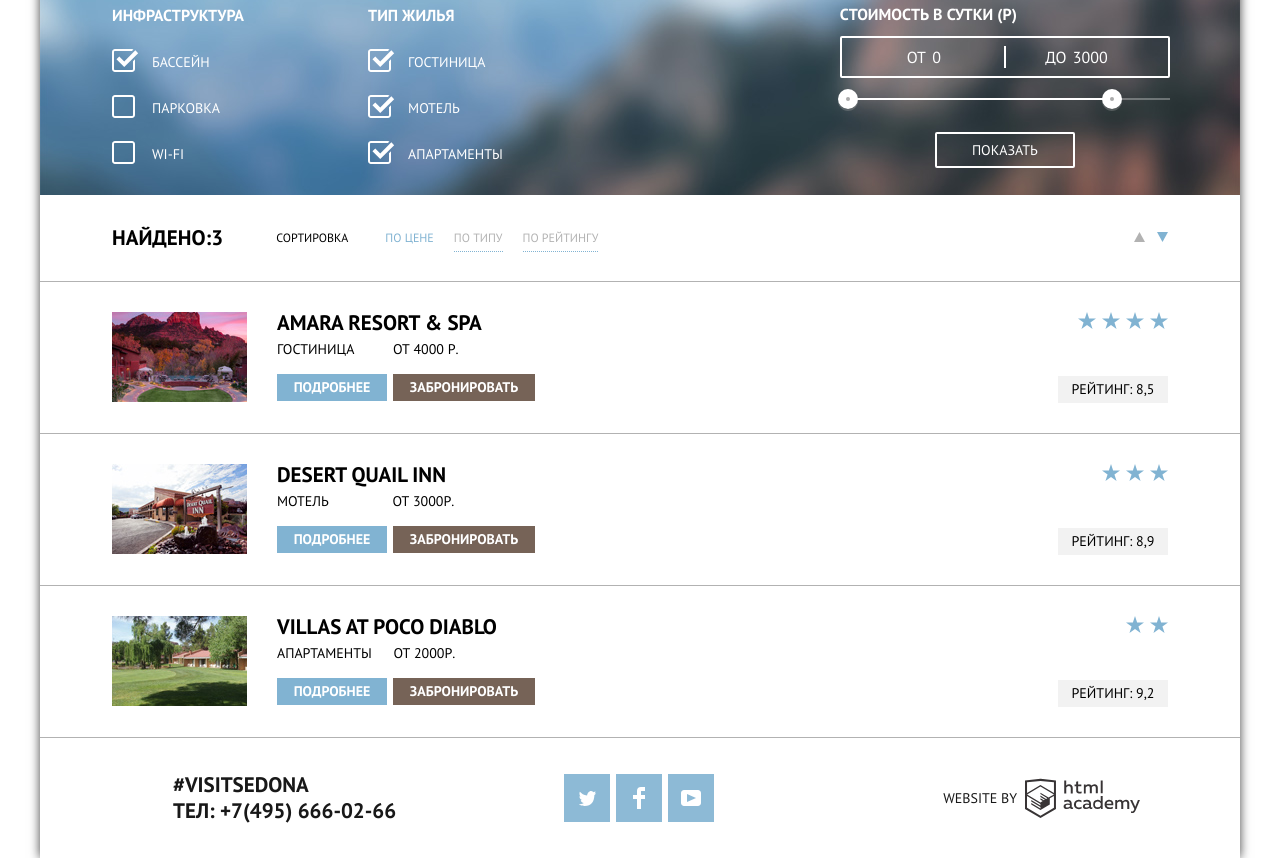
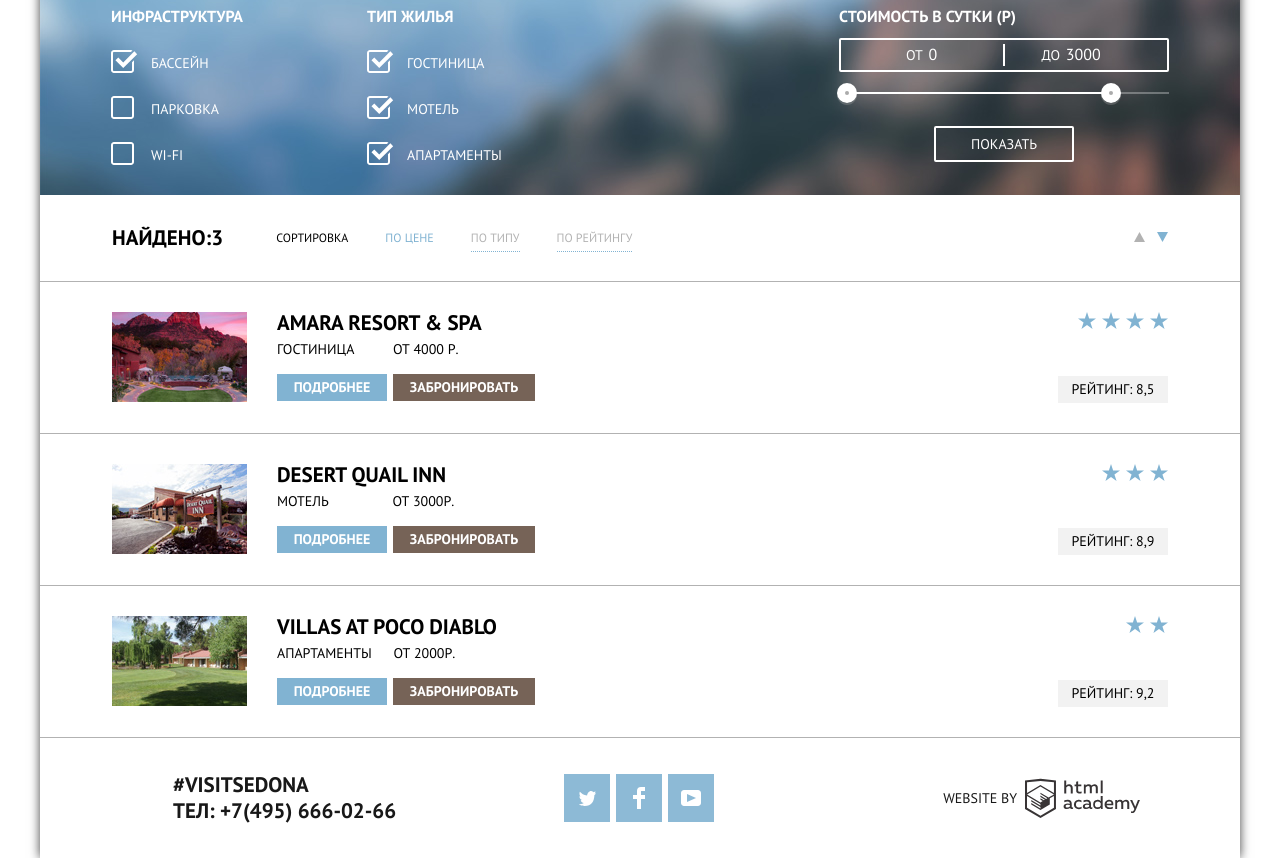
Before and after one commit to eugenia-smith/993019-sedona-27, a plain HTML site: page catalogue.html in a window 1280 px wide. Shown: the part 78-936 px from the top of the page. Drawn offline with Linux system fonts and the light colour scheme.

Commit message:
Обновлен стилевой файл

```diff
--- a/css/style.css
+++ b/css/style.css
@@ -584,6 +584,7 @@ a{
 
 .accommodation-features{
 	min-height: 217px;
+	padding: 28px 71px 0px;
 	display: flex;
 	background-image: url(../img/filter-background.jpg);
 	background-repeat: no-repeat;
@@ -607,36 +608,35 @@ a{
 	padding-left: 40px;
 }
 
-.accommodation-features li::before{
-	content: url(../img/checkbox-on.svg);
-	position: absolute;
-	left: 0px;
-	top: 0px;
+
+.comfort-items{
+	display: flex;
+	flex-direction: column;
+	align-items: flex-start;
 }
 
-.accommodation-features .comfort-items li:nth-child(2)::before,
-.accommodation-features .comfort-items li:nth-child(3)::before{
+.accommodation-type{
+	display: flex;
+	flex-direction: column;
+	align-items: flex-start;
+	margin-left: 124px;
+}
+
+.comfort-items input + label::before,
+.accommodation-type input + label::before{
 	content: url(../img/checkbox-off.svg);
 	position: absolute;
 	left: 0px;
 	top: 0px;
 }
 
-.comfort-items{
-	padding: 27px 72px 0px;
-	display: flex;
-	flex-direction: column;
-	align-items: flex-start;
+.comfort-items input:checked + label::before,
+.accommodation-type input:checked + label::before{
+	content: url(../img/checkbox-on.svg);
+	position: absolute;
+	left: 0px;
+	top: 0px;
 }
-
-.accommodation-type{
-	padding: 27px 52px 0px;
-	display: flex;
-	flex-direction: column;
-	align-items: flex-start;
-}
-
-
 
 .items-block,
 .types-block{
@@ -648,7 +648,7 @@ a{
 
 .filter-range{
 	width: 330px;
-	margin: 26px 0px 0px 285px;
+	margin-left: auto;
 	color: #ffffff;
 	text-transform: uppercase;
 }
@@ -685,10 +685,10 @@ a{
 }
 
 .price-controls label{
-	font-size: 16px;
-	line-height: 38px;
+	line-height: 30px;
 	vertical-align: top;
 	color: inherit;
+	font-size: 14px;
 	font-weight: 400;
 	text-transform: uppercase;
 }
@@ -801,7 +801,7 @@ a{
 
 .results .found a{
 	border-bottom: 1px dotted #81b3d2;
-	margin-left: 20px;
+	margin-left: 37px;
 	color: rgba(0, 0, 0, 0.3);
 	font-size: 12px;
 	font-weight: 400;
```
